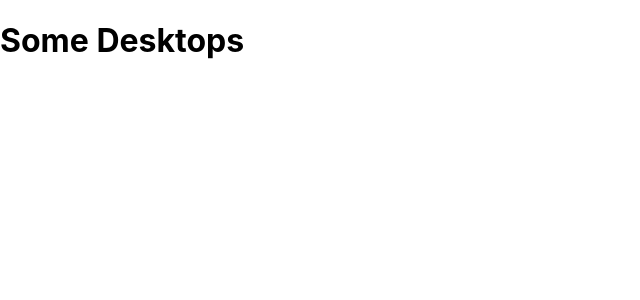
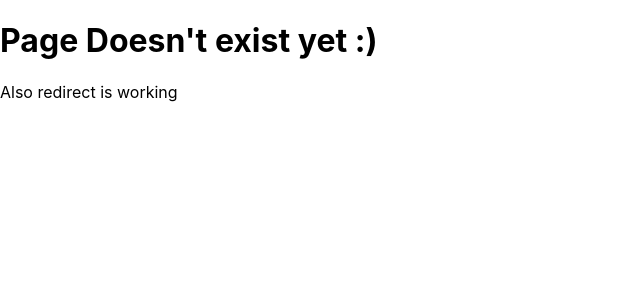
Before and after one commit to SalvadorLekan/Shopping-demo, a React (Create React App) app: page /categories in a window 1280 px wide. Shown: the top 300 px of the page, without its empty margins (0-640 px from the left). Built offline with nearby package versions, Linux system fonts and the light colour scheme.

Commit message:
Adjusted Redirect Parameters

```diff
--- a/src/components/DeskTops/DeskTops.js
+++ b/src/components/DeskTops/DeskTops.js
@@ -3,7 +3,8 @@ import React from 'react'
 function DeskTops() {
     return (
         <div>
-            <h1>Some Desktops</h1>
+            <h1>Page Doesn't exist yet :) </h1>
+            <p>Also redirect is working</p>
         </div>
     )
 }
```
